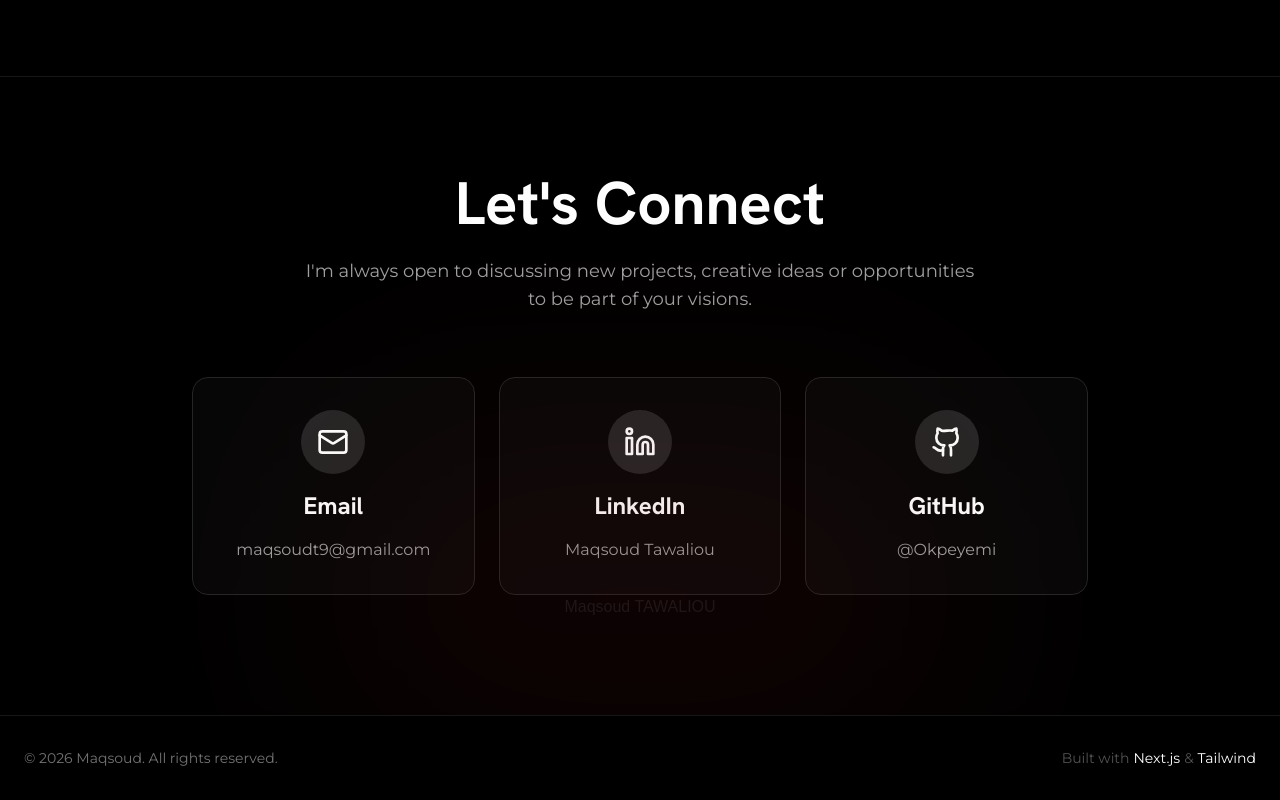
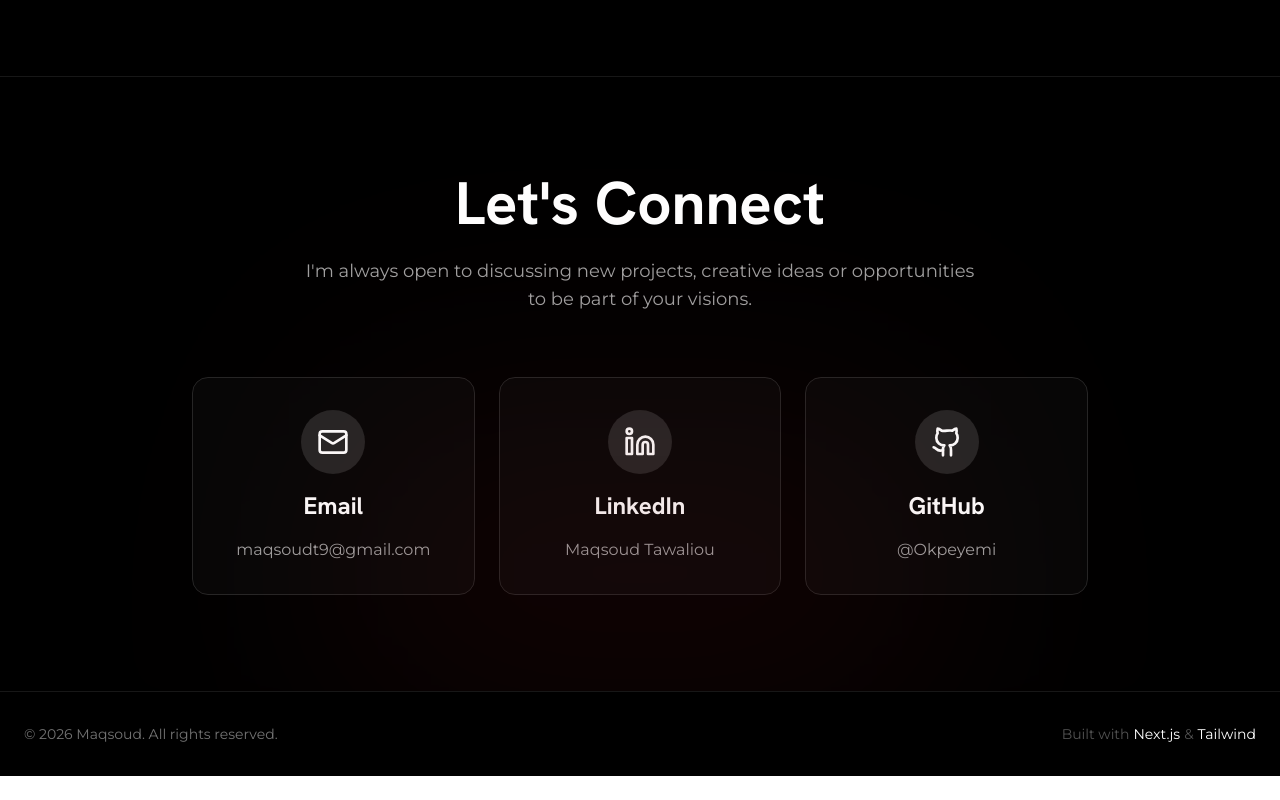
Before and after one commit to Okpeyemi/maqsoud, a Next.js app: page / in a window 1280 px wide. Shown: the part 7884-8684 px from the top of the page. After the commit the page ends 8660 px from the top, so only its background shows below. Built offline with nearby package versions, Linux system fonts and the light colour scheme; no server answers.

Commit message:
feat: update something...

```diff
--- a/app/layout.tsx
+++ b/app/layout.tsx
@@ -2,7 +2,7 @@ import type { Metadata } from "next";
 import { Hanken_Grotesk, Montserrat } from "next/font/google";
 import "./globals.css";
 import Header from "@/components/Header";
-import Script from "next/script";
+// import Script from "next/script";
 
 const hankenGrotesk = Hanken_Grotesk({
   variable: "--font-hanken",
@@ -55,11 +55,11 @@ export default function RootLayout({
       >
         <Header />
         {children}
-        <Script
+        {/* <Script
           src="https://platform.linkedin.com/badges/js/profile.js"
           strategy="lazyOnload"
           type="text/javascript"
-        />
+        /> */}
       </body>
     </html>
   );
--- a/components/Contact.tsx
+++ b/components/Contact.tsx
@@ -122,7 +122,7 @@ export default function Contact() {
         </StaggerContainer>
 
         {/* LinkedIn Badge */}
-        <FadeIn delay={0.6} direction="up">
+        {/* <FadeIn delay={0.6} direction="up">
           <div
             className="badge-base LI-profile-badge"
             data-locale="fr_FR"
@@ -139,7 +139,7 @@ export default function Contact() {
               Maqsoud TAWALIOU
             </a>
           </div>
-        </FadeIn>
+        </FadeIn> */}
       </div>
       {/* Background Gradient */}
       <div className="absolute bottom-0 left-1/2 -translate-x-1/2 w-[600px] h-[400px] bg-gradient-to-t from-red-900/20 to-transparent blur-[120px] pointer-events-none"></div>
```
